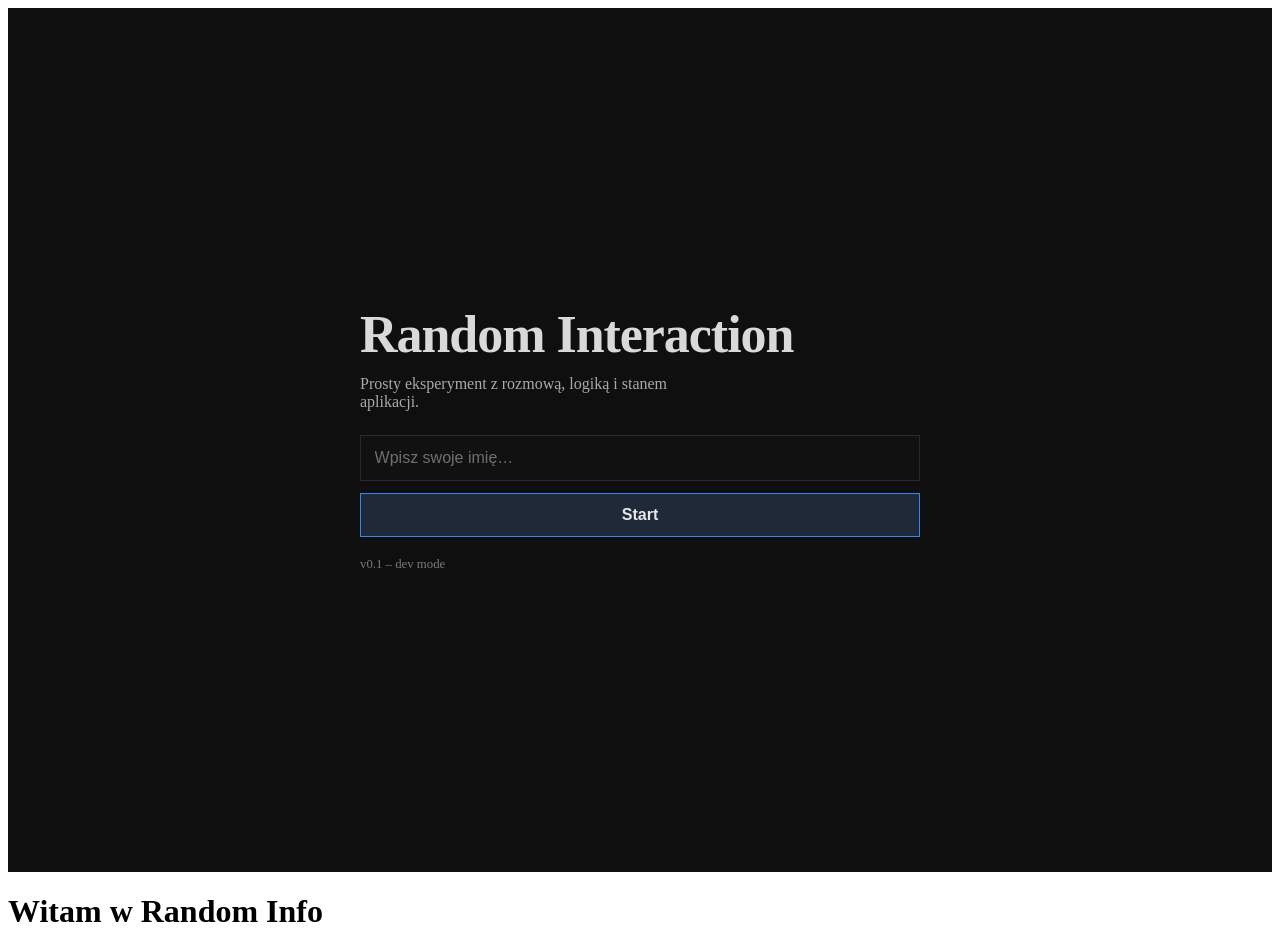
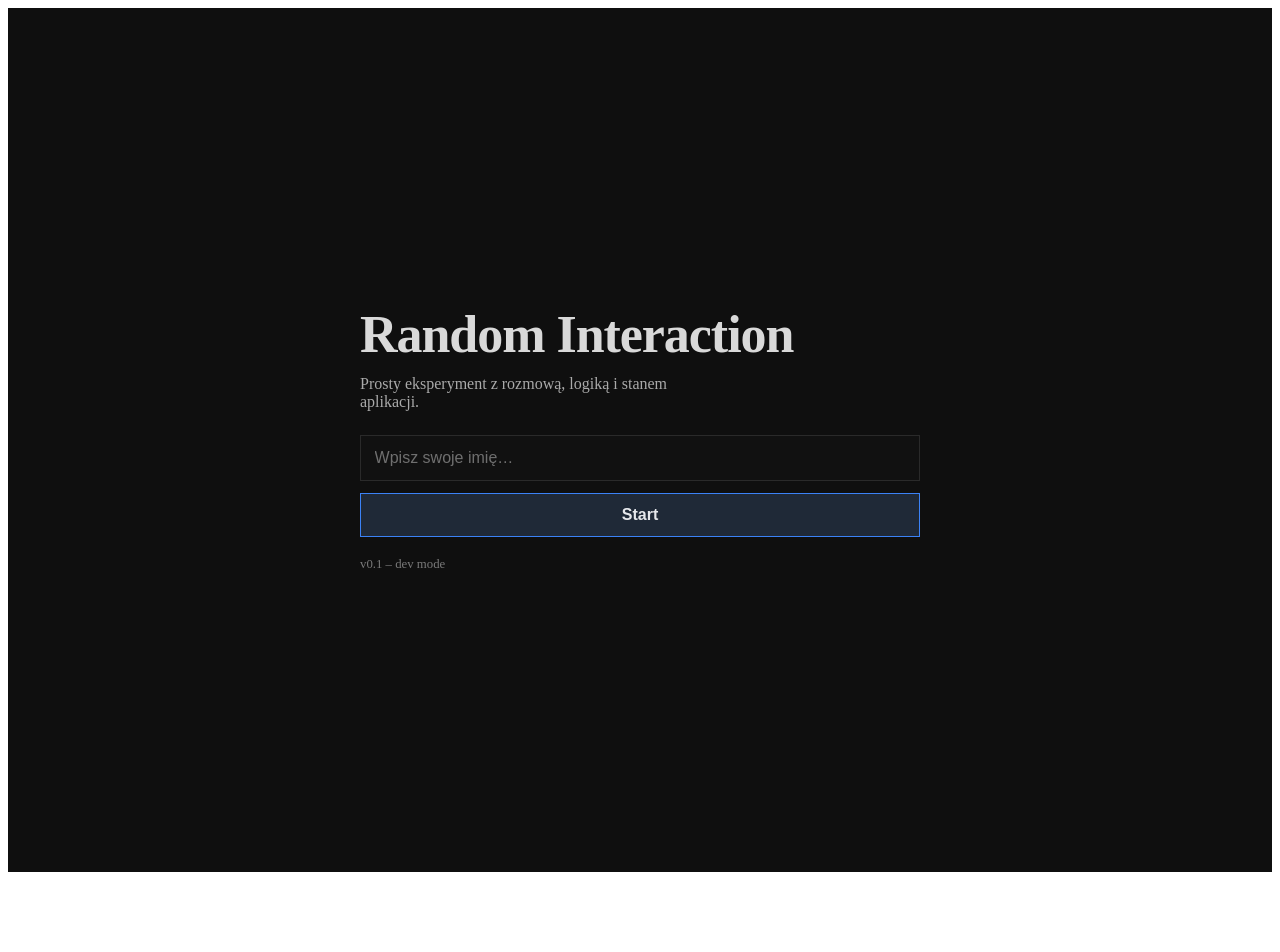
Before and after one commit to patrykplonka-iu/random-news, a Vue app in the folder frontend/: page / in a window 1280 px wide. After the commit the page ends 880 px from the top, so only its background shows below. Built offline with nearby package versions, Linux system fonts and the light colour scheme.

Commit message:
Fix blank app by cleaning index shell and adding route fallback

```diff
--- a/frontend/index.html
+++ b/frontend/index.html
@@ -4,11 +4,10 @@
     <meta charset="UTF-8">
     <link rel="icon" href="/favicon.ico">
     <meta name="viewport" content="width=device-width, initial-scale=1.0">
-    <title>Vite App</title>
+    <title>Random Interaction</title>
   </head>
   <body>
     <div id="app"></div>
     <script type="module" src="/src/main.ts"></script>
-    <h1>Witam w Random Info</h1>
   </body>
 </html>
--- a/frontend/src/router/index.ts
+++ b/frontend/src/router/index.ts
@@ -15,6 +15,10 @@
       name: 'chat',
       component: ChatView,
     },
+    {
+      path: '/:pathMatch(.*)*',
+      redirect: '/',
+    },
   ],
 })
 
```
